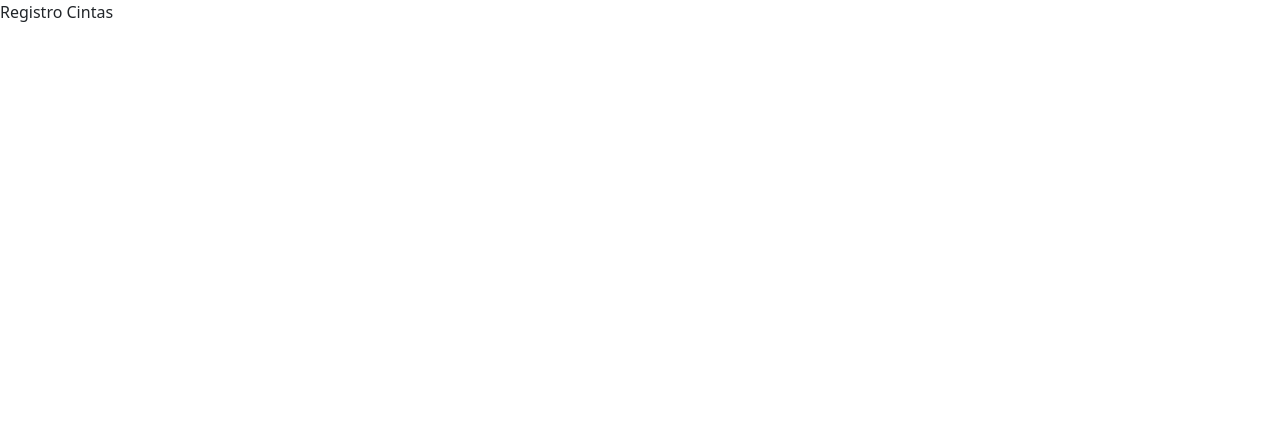
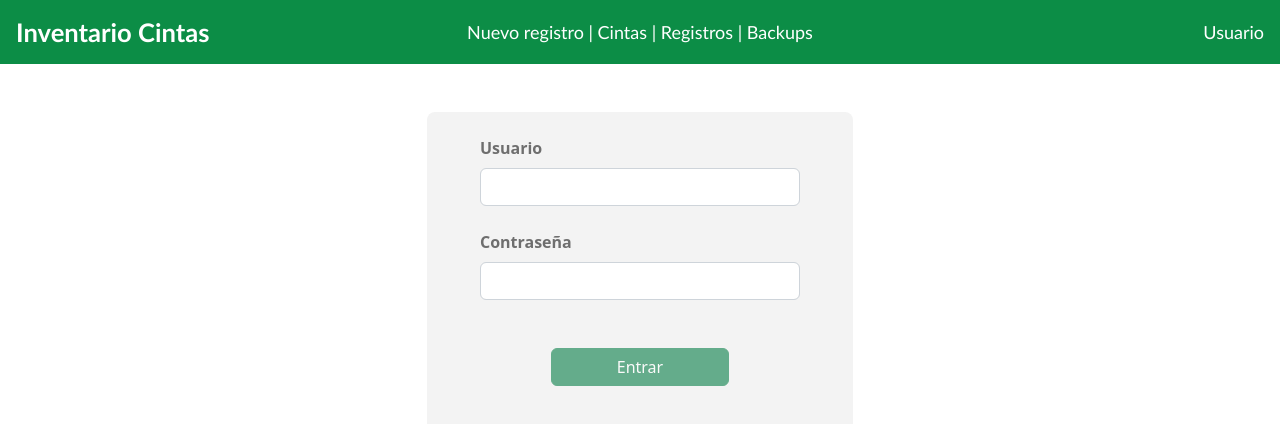
Before and after one commit to pabloaesp/registro_cintas, an Angular app in the folder client/: page /login in a window 1280 px wide. Shown: the top 424 px of the page. Built offline with nearby package versions, Linux system fonts and the light colour scheme.

Commit message:
Login con identity y token listo

```diff
--- a/client/src/app/app.component.html
+++ b/client/src/app/app.component.html
@@ -1,3 +1,25 @@
-<div class="d-flex col-1" id="titulo">
-  <a href="#" class="navbar-brand">{{title}}</a>
+<!-- DIV NAV BAR -->
+<div id="nav-bar" class="d-flex flex-row">
+    <div id="titulo" class="d-flex col-3">
+        <div class="d-flex w-100 h-100 ps-3 justify-content-start align-items-center">
+            <a class="link-home" [routerLink]="['/home']">
+                Inventario Cintas
+            </a>
+        </div>
+    </div>
+
+    <div class="d-flex col-6">
+        <div class="d-flex w-100 h-100 justify-content-center align-items-center">
+            Nuevo registro | Cintas | Registros | Backups
+        </div>
+    </div>
+
+    <div class="d-flex col-3">
+        <div class="d-flex w-100 h-100 pe-3 justify-content-end align-items-center">
+            Usuario
+        </div>
+    </div>
 </div>
+
+
+<router-outlet></router-outlet>
--- a/client/src/app/app.component.ts
+++ b/client/src/app/app.component.ts
@@ -23,12 +23,12 @@ export class AppComponent  {
   }
 
   ngOnInit(){
-    // this.identity = JSON.parse(this._userService.getIdentity());
-    // console.log(this.identity);
+    this.identity = JSON.parse(this._userService.getIdentity());
+    console.log(this.identity);
   }
 
   ngDoCheck(){
-    // this.identity = JSON.parse(this._userService.getIdentity());
+    this.identity = JSON.parse(this._userService.getIdentity());
   }
 
   logout(){
--- a/client/src/app/components/login/login.component.html
+++ b/client/src/app/components/login/login.component.html
@@ -1 +1,66 @@
-<p>Hola desde Login</p>
+<!-- DIV Padre que abarca w-100 y h-100 -->
+<div class="d-flex justify-content-center">
+
+    <div id="alert" class="alert alert-danger m-0" *ngIf="status == 'error'">
+        <p class="m-0">Usuario y/o contraseña incorrectos.</p>
+    </div>
+
+    <div id="div-login" class="d-flex  pt-4 my-5 col-4 rounded-3">
+        <form #loginForm="ngForm" (ngSubmit)="onSubmit()" class="d-flex flex-column w-100 align-items-center">
+
+        <div class="mb-4 col-9 justify-content-center">
+            <label for="label_user" class="form-label">Usuario</label>
+            <input type="text" name="nick" #nick="ngModel" [(ngModel)]="user.nick" class="form-control" id="label_user" required>
+            <span *ngIf="!nick.valid && nick.touched">
+                El usuario no es valido.
+            </span>
+        </div>
+
+        <div class="mb-5 col-9 justify-content-center">
+            <label for="label_pass" class="form-label">Contraseña</label>
+            <input type="password" name="password" #password="ngModel" [(ngModel)]="user.password" class="form-control" id="label_pass" required>
+            <span *ngIf="!password.valid && password.touched">
+                La contraseña es obligatoria.
+            </span>
+        </div>
+
+        <input type="submit" value="Entrar" class="col-5 btn btn-success" [disabled]="!loginForm.form.valid">
+
+        </form>
+    </div>
+
+</div>
+
+
+
+<!-- <div id="div-login" class="d-flex col-5 border border-primary">
+    <form #loginForm="ngForm" (ngSubmit)="onSubmit()" class=" d-flex w-100">
+
+        <div class="alert alert-success" *ngIf="status == 'success'">
+            Bienvenido!
+        </div>
+
+        <div class="alert alert-danger" *ngIf="status == 'error'">
+            Usuario y/o contraseña incorrectos.
+        </div>
+
+        <div class="row">
+            <label for="label_user" class="form-label">Usuario</label>
+            <input type="text" name="nick" #nick="ngModel" [(ngModel)]="user.nick" class="form-control" id="label_user" required>
+            <span *ngIf="!nick.valid && nick.touched">
+                El usuario no es valido.
+            </span>
+        </div>
+
+        <div class="row">
+            <label for="label_pass" class="form-label">Contraseña</label>
+            <input type="password" name="password" #password="ngModel" [(ngModel)]="user.password" class="form-control" id="label_pass" equired>
+            <span *ngIf="!password.valid && password.touched">
+                La contraseña es obligatoria.
+            </span>
+        </div>
+
+        <input type="submit" value="Login" class="btn btn-success" [disabled]="!loginForm.form.valid">
+
+    </form>
+</div> -->
--- a/client/src/app/components/login/login.component.ts
+++ b/client/src/app/components/login/login.component.ts
@@ -27,8 +27,76 @@ export class LoginComponent implements OnInit{
         this.user = new User("","","","","","ROLE_USER","");
     }
 
+
     ngOnInit() {
         console.log('Componente de login cargado');
+
+        this.token = this._userService.gettoken();
+        if(this.token){
+            this._router.navigate(['/home']);
+        }
     }
 
+
+    onSubmit(){
+        // Loguear al usuario y conseguir sus datos
+        this._userService.login(this.user).subscribe(
+            response => {
+                this.identity = response.user;
+
+                console.log(this.identity);
+
+                if(!this.identity || !this.identity._id){
+                    this.status = 'error';
+
+                }else{
+                    // Persistir datos del usuario
+                    localStorage.setItem('identity', JSON.stringify(this.identity));
+
+                    // Conseguir token
+                    this.getToken();
+
+                    this._router.navigate(['/home']);
+                }
+
+            },
+            error => {
+                var errorMessage = <any>error;
+                console.log(errorMessage);
+
+                if(errorMessage != null){
+                    this.status = 'error';
+                }
+            }
+        );
+    }
+
+
+    getToken(){
+        this._userService.login(this.user, 'true').subscribe(
+            response => {
+                this.token = response.token;
+                console.log(this.token);
+
+                if(this.token.length <= 0){
+                    this.status = 'error';
+
+                }else{
+                    // Persistir token
+                    localStorage.setItem('token', this.token);
+                }
+            },
+            error => {
+                var errorMessage = <any>error;
+                console.log(errorMessage);
+
+                if(errorMessage != null){
+                    this.status = 'error';
+                }
+            }
+        );
+    }
+
+
+
 }
--- a/client/src/styles.sass
+++ b/client/src/styles.sass
@@ -1 +1,41 @@
-/* You can add global styles to this file, and also import other style files */
+#nav-bar
+    font-family: Calibri
+    font-size: 18px
+    height: 5vw
+    min-height: 50px
+    // min-height: 50px
+    background-color: #0c8d46
+    color: white
+
+#titulo
+    font-size: 2vw !important
+    font-weight: bold
+
+
+.link-home
+    text-decoration: none
+    color: white
+    &:hover
+        color: #e7e7e7 !important
+
+
+#div-login
+    height: 320px
+    background-color: #f3f3f3
+    label
+        font-weight: bold
+        color: #6e6e6e
+
+#alert
+    margin-top: 350px !important
+    position: fixed
+    width: 300px
+    height: 70px
+    text-align: center
+    line-height: 35px
+
+// #button-login
+//     background-color: #00682f !important
+//     color: white
+//     &:hover
+//         background-color: #009c41 !important
```
